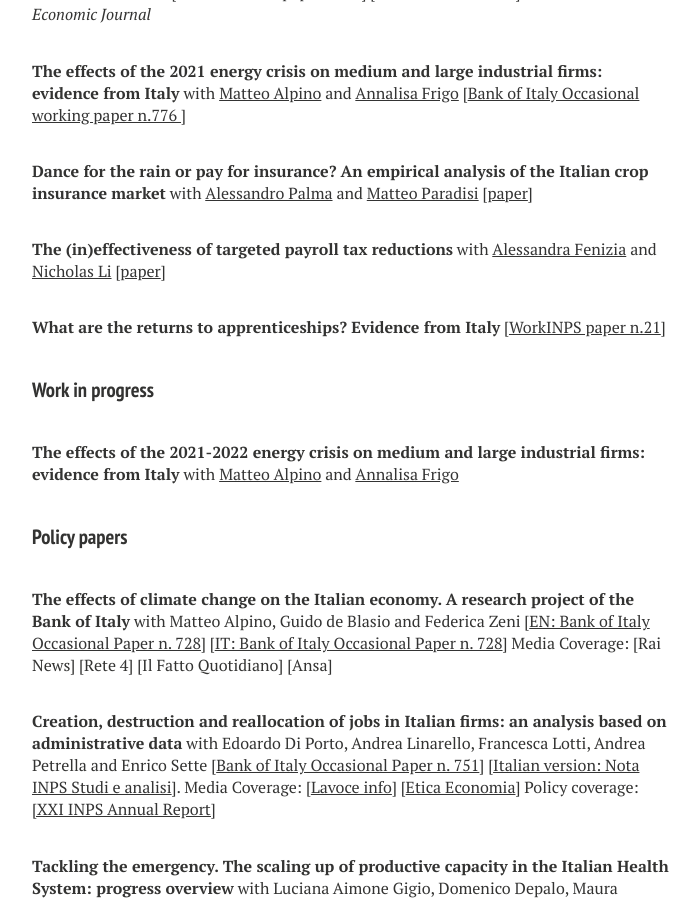
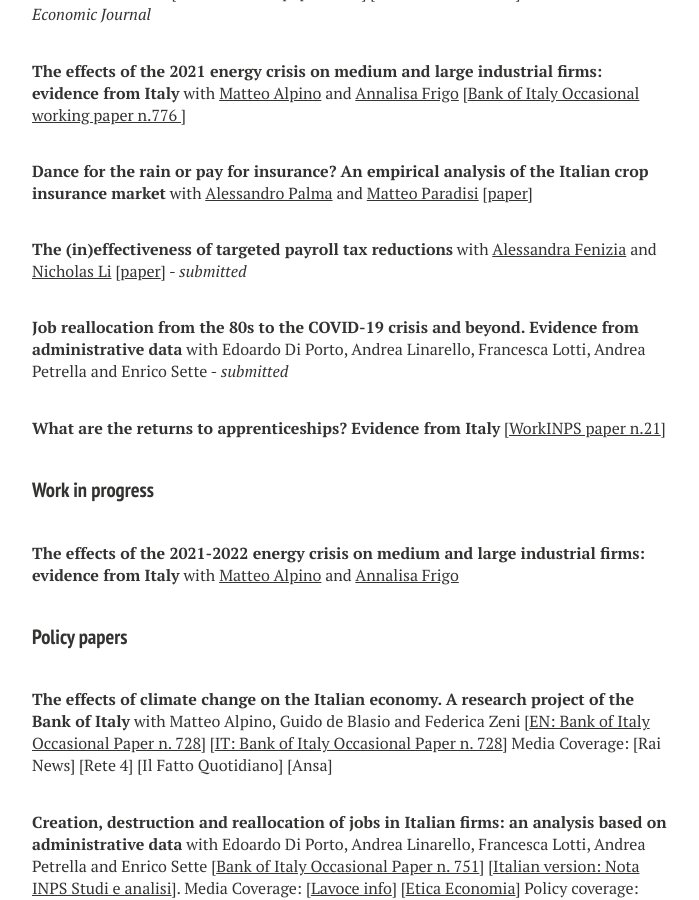
Before and after one commit to luca-citino/luca-citino.github.io, a Jekyll site: the page built from research.md, in a window 1280 px wide and 900 px high, scrolled down 656 px. Shown: the whole window, without its empty margins (288-987 px from the left). Built offline with Jekyll 4.4.1, drawn with Linux system fonts in a browser that asks for light colours; nearby versions of some CDN libraries; some web fonts are replaced.

Commit message:
Update research.md

```diff
--- a/research.md
+++ b/research.md
@@ -18,7 +18,9 @@ title: Research
 
 **Dance for the rain or pay for insurance? An empirical analysis of the Italian crop insurance market** with <a href="https://sites.google.com/view/alessandropalma/home">Alessandro Palma</a> and <a href="https://www.matteoparadisi.com/">Matteo Paradisi</a> [<a href="https://luca-citino.github.io/docs/CPP_dance_for_the_rain.pdf">paper</a>]
 
-**The (in)effectiveness of targeted payroll tax reductions** with <a href="https://sites.google.com/site/alessandrafenizia/">Alessandra Fenizia</a> and <a href="https://sites.google.com/view/nicholasli">Nicholas Li</a> [<a href="https://luca-citino.github.io/docs/FLC_Jan2024">paper</a>]
+**The (in)effectiveness of targeted payroll tax reductions** with <a href="https://sites.google.com/site/alessandrafenizia/">Alessandra Fenizia</a> and <a href="https://sites.google.com/view/nicholasli">Nicholas Li</a> [<a href="https://luca-citino.github.io/docs/FLC_Jan2024">paper</a>] - _submitted_
+
+**Job reallocation from the 80s to the COVID-19 crisis and beyond. Evidence from administrative data** with Edoardo Di Porto, Andrea Linarello, Francesca Lotti, Andrea Petrella and Enrico Sette - _submitted_
 
 **What are the returns to apprenticeships? Evidence from Italy** [<a href="https://www.inps.it/docallegatiNP/Mig/InpsComunica/WorkInps_Papers/21_luglio_2020_aggiornamento_WorkINPS_papers.pdf">WorkINPS paper n.21</a>]
 
```
